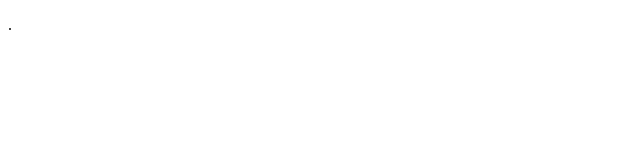
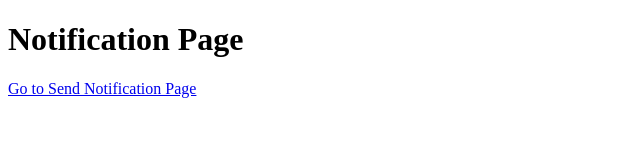
Before and after one commit to Hashiatu/Notification_page, a plain HTML site: page index.html in a window 1280 px wide. Shown: the whole page, without its empty margins (0-640 px from the left). Drawn offline with Linux system fonts and the light colour scheme.

Commit message:
commited status

```diff
--- a/index.html
+++ b/index.html
@@ -7,13 +7,34 @@
 </head>
 <body>
     <h1>Notification Page</h1>
+    <a href="todo.html">Go to Send Notification Page</a>
     <script>
 
-        function showNotification() {
-            document.createElement("p");
-            document.body.innerHTML = `
-                <p>.</p>
-            `;
+        function showNotification(message = "You have a new notification!") {
+            // Create notification container if it doesn't exist
+            let notifContainer = document.getElementById("notification-container");
+            if (!notifContainer) {
+                notifContainer = document.createElement("div");
+                notifContainer.id = "notification-container";
+                notifContainer.style.position = "fixed";
+                notifContainer.style.top = "20px";
+                notifContainer.style.right = "20px";
+                notifContainer.style.background = "#333";
+                notifContainer.style.color = "#fff";
+                notifContainer.style.padding = "16px 24px";
+                notifContainer.style.borderRadius = "8px";
+                notifContainer.style.boxShadow = "0 2px 8px rgba(0,0,0,0.2)";
+                notifContainer.style.zIndex = "1000";
+                notifContainer.style.fontFamily = "sans-serif";
+                document.body.appendChild(notifContainer);
+            }
+            notifContainer.textContent = message;
+            notifContainer.style.display = "block";
+
+            // Hide after 3 seconds
+            setTimeout(() => {
+                notifContainer.style.display = "none";
+            }, 3000);
         }
 
 
--- a/script.js
+++ b/script.js
@@ -2,6 +2,7 @@
                 function sendMessage(){
                     const input = document.getElementById("input");
                     const button = document.getElementById("button");
+                    const status = document.getElementById("status");
 
                     // button.addEventListener("click");
                     const message = input.value;
@@ -11,5 +12,5 @@
                     } else {
                         alert("Please enter a message.");
                     }
-                    console.log(message)
+                    // console.log(message)
                 }
```
Also changed, not shown: todo.html (+1 -1 lines).
